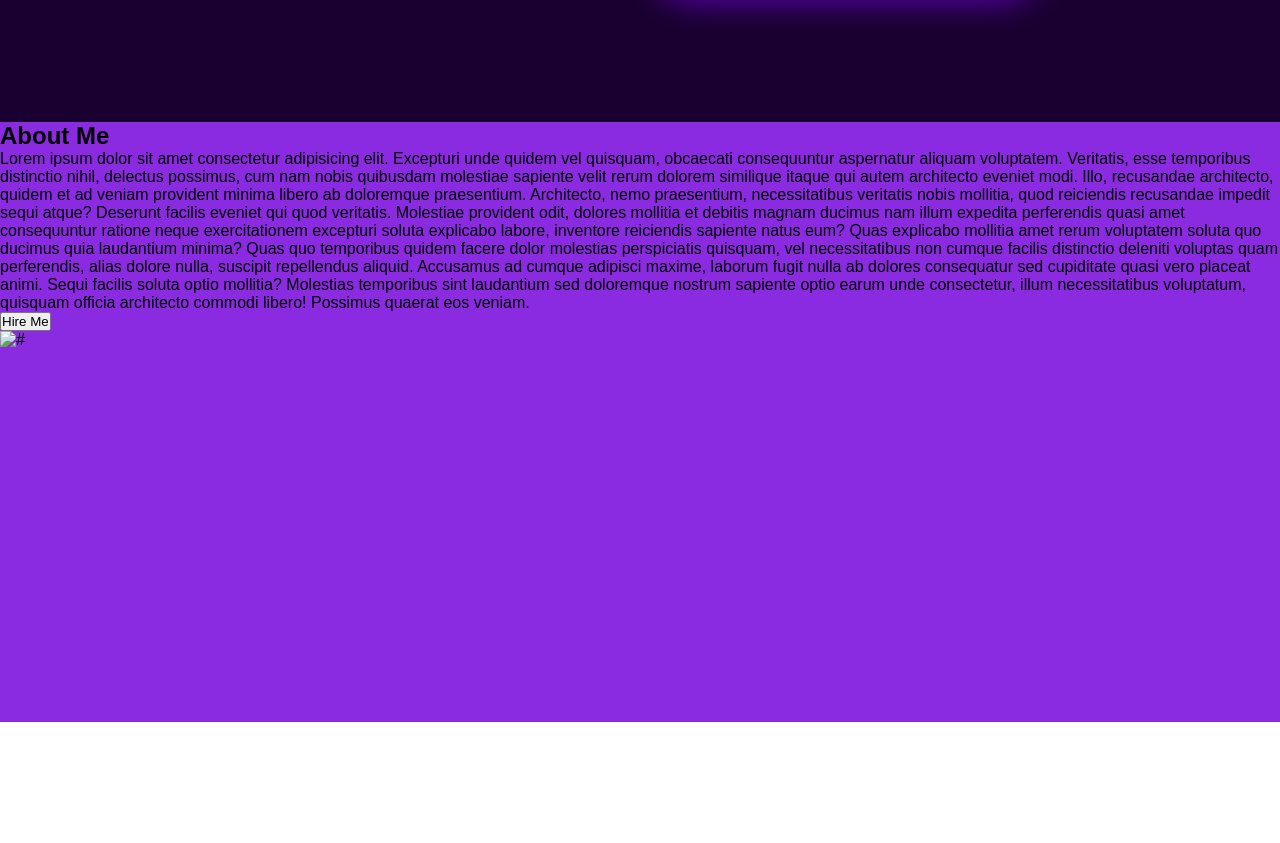
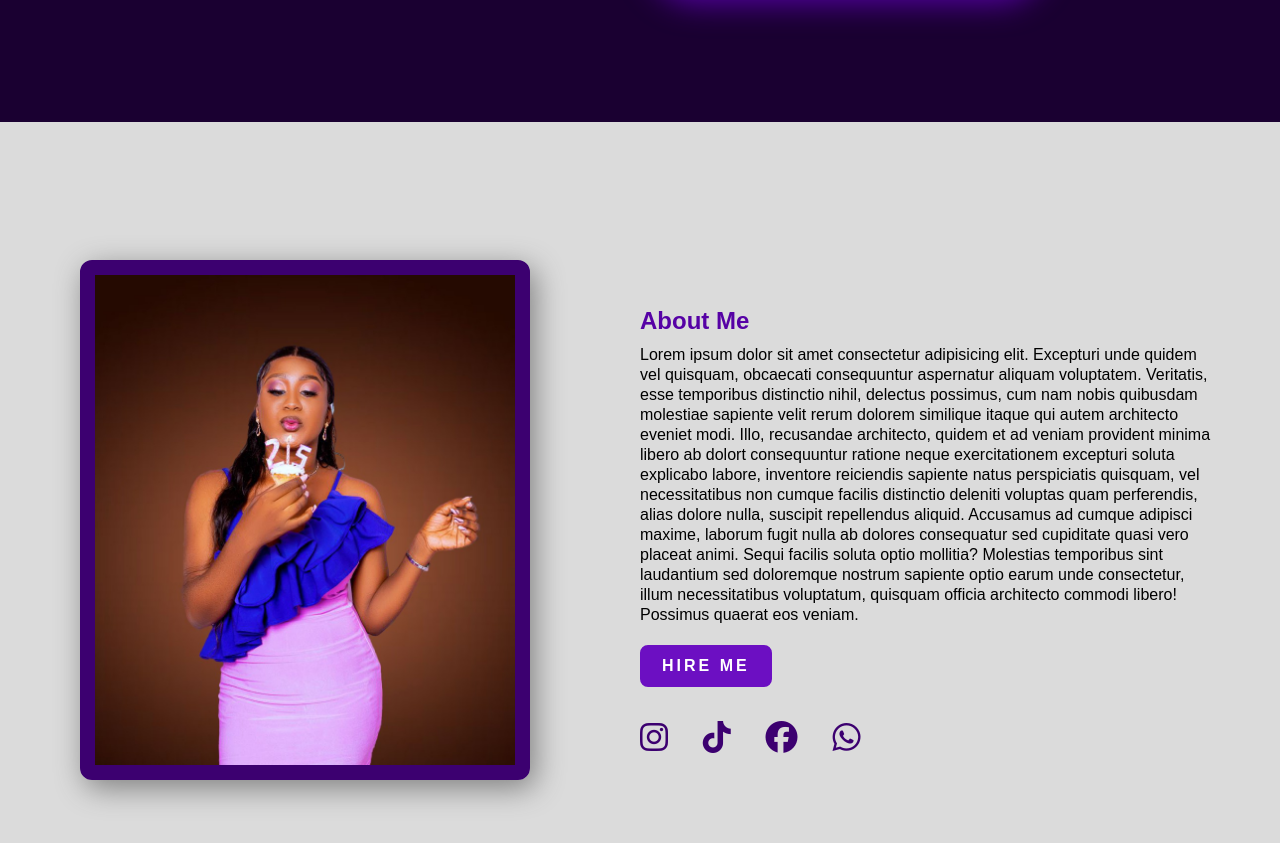
Before and after one commit to Jerrynaldo/emtwos-portfolio, a plain HTML site: page index.html in a window 1280 px wide. Shown: the part 531-1374 px from the top of the page. Before the commit the page ends 1253 px from the top, so only its background shows below. Drawn offline with Linux system fonts and the light colour scheme; a web font is replaced by a local one.

Commit message:
Added changes and styled the About section

```diff
--- a/index.html
+++ b/index.html
@@ -11,6 +11,10 @@
       href="https://fonts.googleapis.com/css2?family=Edu+NSW+ACT+Cursive:wght@400..700&family=Righteous&display=swap"
       rel="stylesheet"
     />
+    <script
+      src="https://kit.fontawesome.com/5507142bb7.js"
+      crossorigin="anonymous"
+    ></script>
   </head>
   <body>
     <header>
@@ -54,6 +58,15 @@
     <!-- about Section -->
     <section class="about">
       <div class="left-wrapper">
+        <img
+          src="./img/WhatsApp Image 2024-09-27 at 22.01.54_0d602476.jpg"
+          alt="#"
+          width="450px"
+        />
+
+      </div>
+
+      <div class="right-wrapper">
         <h2>About Me</h2>
         <p>
           Lorem ipsum dolor sit amet consectetur adipisicing elit. Excepturi
@@ -62,29 +75,25 @@
           possimus, cum nam nobis quibusdam molestiae sapiente velit rerum
           dolorem similique itaque qui autem architecto eveniet modi. Illo,
           recusandae architecto, quidem et ad veniam provident minima libero ab
-          doloremque praesentium. Architecto, nemo praesentium, necessitatibus
-          veritatis nobis mollitia, quod reiciendis recusandae impedit sequi
-          atque? Deserunt facilis eveniet qui quod veritatis. Molestiae
-          provident odit, dolores mollitia et debitis magnam ducimus nam illum
-          expedita perferendis quasi amet consequuntur ratione neque
-          exercitationem excepturi soluta explicabo labore, inventore reiciendis
-          sapiente natus eum? Quas explicabo mollitia amet rerum voluptatem
-          soluta quo ducimus quia laudantium minima? Quas quo temporibus quidem
-          facere dolor molestias perspiciatis quisquam, vel necessitatibus non
-          cumque facilis distinctio deleniti voluptas quam perferendis, alias
-          dolore nulla, suscipit repellendus aliquid. Accusamus ad cumque
-          adipisci maxime, laborum fugit nulla ab dolores consequatur sed
-          cupiditate quasi vero placeat animi. Sequi facilis soluta optio
-          mollitia? Molestias temporibus sint laudantium sed doloremque nostrum
-          sapiente optio earum unde consectetur, illum necessitatibus
-          voluptatum, quisquam officia architecto commodi libero! Possimus
-          quaerat eos veniam.
+          dolort consequuntur ratione neque exercitationem excepturi soluta
+          explicabo labore, inventore reiciendis sapiente natus perspiciatis
+          quisquam, vel necessitatibus non cumque facilis distinctio deleniti
+          voluptas quam perferendis, alias dolore nulla, suscipit repellendus
+          aliquid. Accusamus ad cumque adipisci maxime, laborum fugit nulla ab
+          dolores consequatur sed cupiditate quasi vero placeat animi. Sequi
+          facilis soluta optio mollitia? Molestias temporibus sint laudantium
+          sed doloremque nostrum sapiente optio earum unde consectetur, illum
+          necessitatibus voluptatum, quisquam officia architecto commodi libero!
+          Possimus quaerat eos veniam.
         </p>
         <a href="#"><button>Hire Me</button></a>
-      </div>
 
-      <div class="right-wrapper">
-        <img src="#" alt="#">
+        <div class="icons">
+          <i class="fa-brands fa-instagram fa-2xl" style="color: rgb(60, 0, 112);"></i>
+          <i class="fa-brands fa-tiktok fa-2xl" style="color: rgb(60, 0, 112);"></i>
+          <i class="fa-brands fa-facebook fa-2xl" style="color: rgb(60, 0, 112);"></i>
+          <i class="fa-brands fa-whatsapp fa-2xl" style="color: rgb(60, 0, 112);"></i>
+        </div>
       </div>
     </section>
   </body>
--- a/style.css
+++ b/style.css
@@ -32,7 +32,6 @@ header>a {
 }
 
 
-
 .nav-bar ul{
     list-style: none;
     text-decoration: none;
@@ -42,6 +41,7 @@ header>a {
 
 .nav-bar ul a {
     color: #fff;
+    font-size: 12px;
     text-decoration: none;
     margin-left: 20px;
 }
@@ -115,6 +115,55 @@ header>a {
 
 /* about section styles */
 .about {
-    background-color: blueviolet;
-    height: 600px;
+    background-color: #dbdbdb;
+    height: 800px;
+    display: flex;
+    align-items: center;
+    padding: 60px;
 }
+
+.right-wrapper {
+    width: 50%;
+}
+
+.right-wrapper h2 {
+    color: rgb(86, 1, 165);
+    margin-bottom: 10px;
+}
+
+.right-wrapper p {
+    color: black;
+    margin-bottom: 20px;
+    line-height: 20px;
+}
+
+.right-wrapper button {
+    padding: 10px 20px;
+    color: #fff;
+    font-weight: 700;
+    border: 2px solid rgb(108, 15, 194);
+    border-radius: 8px;
+    background-color: rgb(108, 15, 194);
+    font-size: 16px;
+    text-transform: uppercase;
+    letter-spacing: 3px;
+    margin-bottom: 50px;
+}
+
+.left-wrapper {
+    width: 50%;
+    padding-left: 20px;
+}
+.left-wrapper img {
+    border: 15px solid rgb(60, 0, 112);
+    border-radius: 12px;
+    box-shadow: 5px 8px 30px grey;
+}
+
+.icons {
+    display: flex;
+    justify-content: space-between;
+    width: 38%;
+}
+
+.icons
```
Also changed, not shown: img/WhatsApp Image 2024-09-27 at 22.01.54_0d602476.jpg (added).
